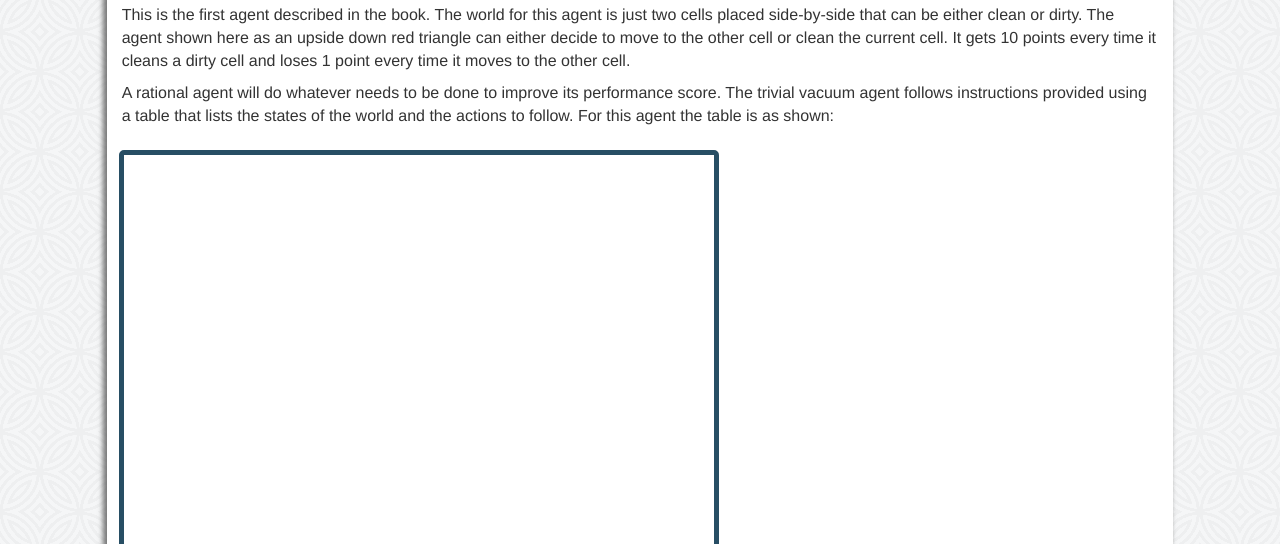
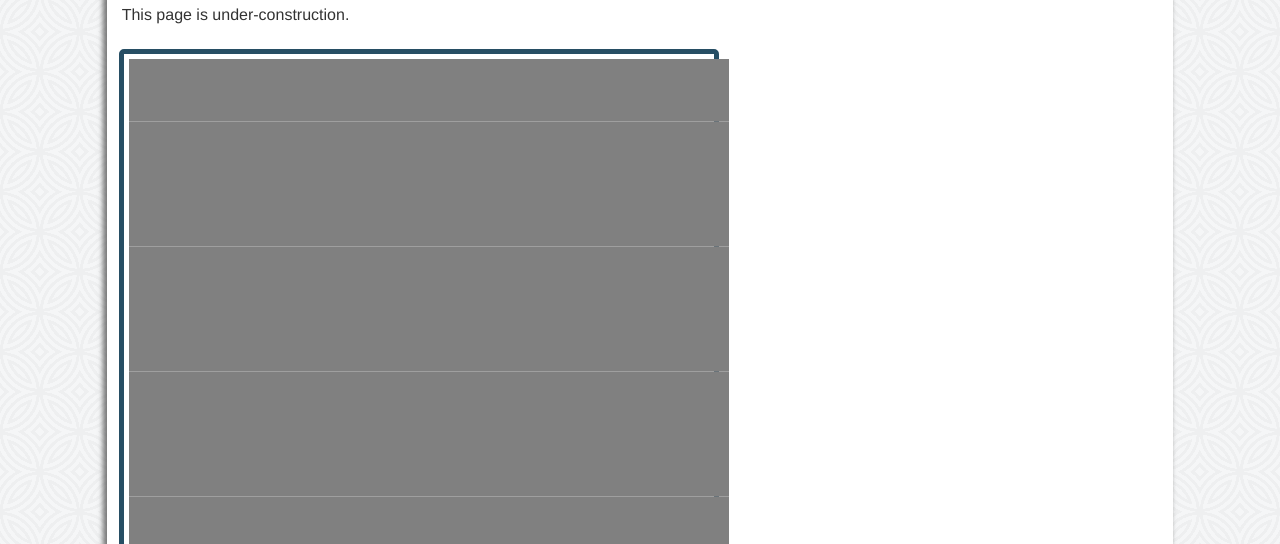
Before and after one commit to gautam1168/webpage, a plain HTML site: page javascript/test.html in a window 1280 px wide. Shown: the part 408-952 px from the top of the page. Drawn offline with nearby package versions, Linux system fonts and the light colour scheme.

Commit message:
Added grid of squares in XY environment

```diff
--- a/javascript/agentstest.js
+++ b/javascript/agentstest.js
@@ -1,9 +1,4 @@
 "use strict";
-//Base class for environment
-//------------------------------------------------------------------------------
-
-//------------------------------------------------------------------------------
-
 //TrivialVacuumEnvironment
 //------------------------------------------------------------------------------
 var TrivialVacuumEnvironment = function(width, height){
@@ -144,13 +139,37 @@ TrivialVacuumEnvironment.prototype.ExogenousChange = function(){
 var XYEnvironment = function(width, height){
     this.canvwidth = width;
     this.canvheight = height;
+    this.squares = [];
+    this.stat = [];
     this.canvas = document.createElementNS("http://www.w3.org/2000/svg", "svg");
 }
 
-XYEnvironment.prototype.Render = function(elem){
+XYEnvironment.prototype.Render = function(elem, Nx, Ny){
     this.canvas.setAttribute("width", this.canvwidth);
     this.canvas.setAttribute("height", this.canvheight);
+    var i, j, tempsquares;
+    for (i=0; i<Ny; i++){
+        this.stat.push(Array(Nx));
+    }
 
+    for (i=0; i<Nx; i++){
+        tempsquares = [];
+        for (j=0; j<Ny; j++){
+            tempsquares.push(document.createElementNS("http://www.w3.org/2000/svg",
+                                                                        "rect"));
+            tempsquares[j].setAttribute("x", i*this.canvwidth/Nx);
+            tempsquares[j].setAttribute("y", j*this.canvheight/Ny);
+            tempsquares[j].setAttribute("width", this.canvwidth/Nx);
+            tempsquares[j].setAttribute("height", this.canvheight/Ny);
+            if (this.stat[i][j] == "Clean"){
+                tempsquares[j].setAttribute("fill", "white");
+            }
+            else{
+                tempsquares[j].setAttribute("fill", "grey");
+            }
+            this.canvas.appendChild(tempsquares[j]);
+        }
+    }
     elem.appendChild(this.canvas);
 }
 //------------------------------------------------------------------------------
--- a/javascript/test.html
+++ b/javascript/test.html
@@ -55,18 +55,7 @@
 		<div class="container">
 			<h1>XY Environment</h1>
 		</div>
-		<p>This is the first agent described in the book. The world for this
-			agent is just two cells placed side-by-side that can be either
-			clean or dirty. The agent shown here as an upside down red triangle
-			can either decide to move to the other cell or clean the current
-			cell. It gets 10 points every time it cleans a dirty cell and loses
-			1 point every time it moves to the other cell.
-		</p>
-		<p>
-			A rational agent will do whatever needs to be done to improve its
-			performance score. The trivial vacuum agent follows instructions
-			provided using a table that lists the states of the world and the
-			actions to follow. For this agent the table is as shown:
+		<p>This page is under-construction.
 		</p>
 
 		<!--Placeholder divs that will contain the javascript demos-->
@@ -88,9 +77,7 @@
 		//Create the TrivialVacuumEnvironment
 		var env = new XYEnvironment(600, 500);
 		elem = document.getElementById("trivialVac");
-		env.Render(elem);
-
-		//Create the agent for this environment
+		env.Render(elem, 8, 8);
 
 	</script>
 
```
